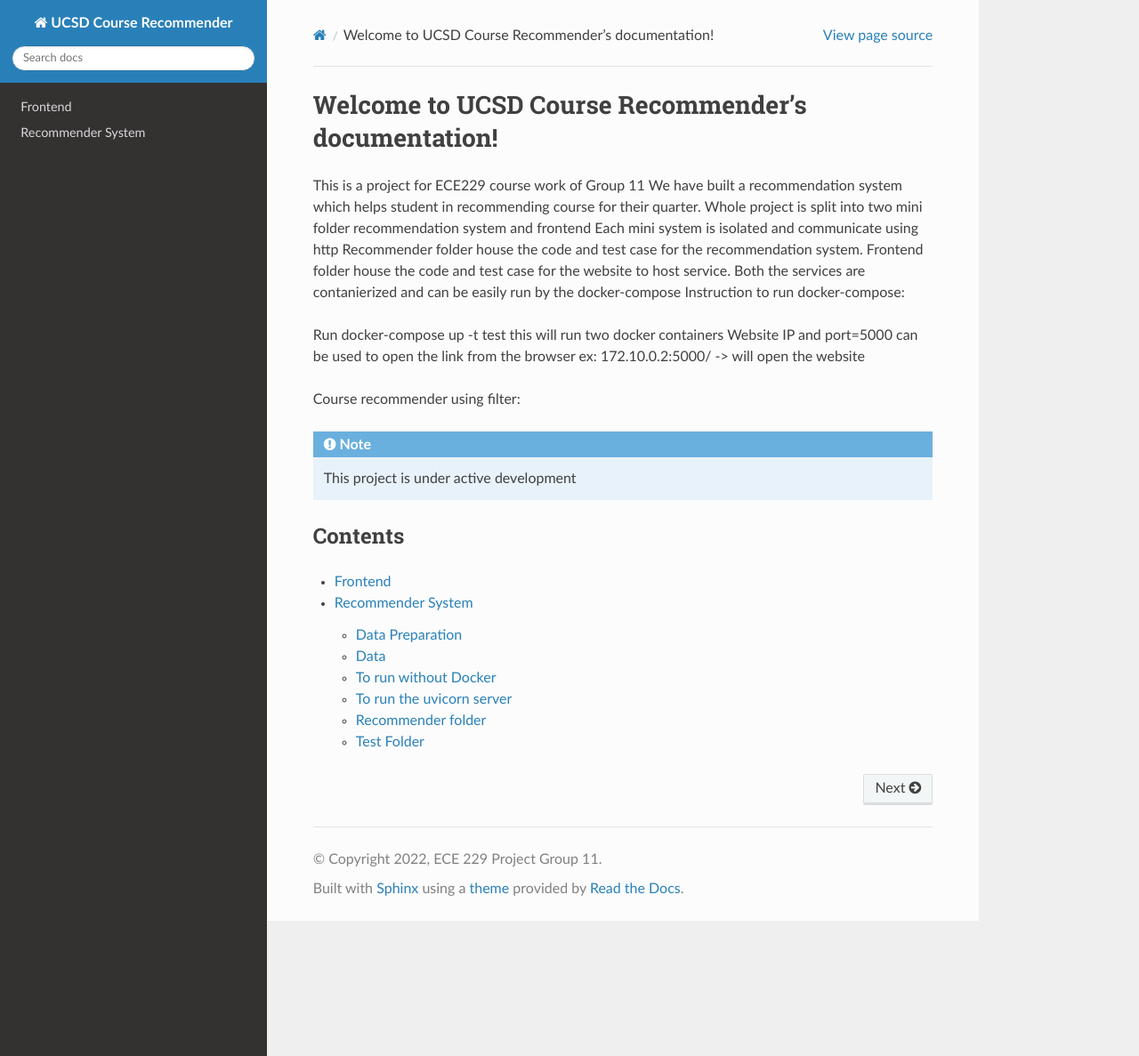
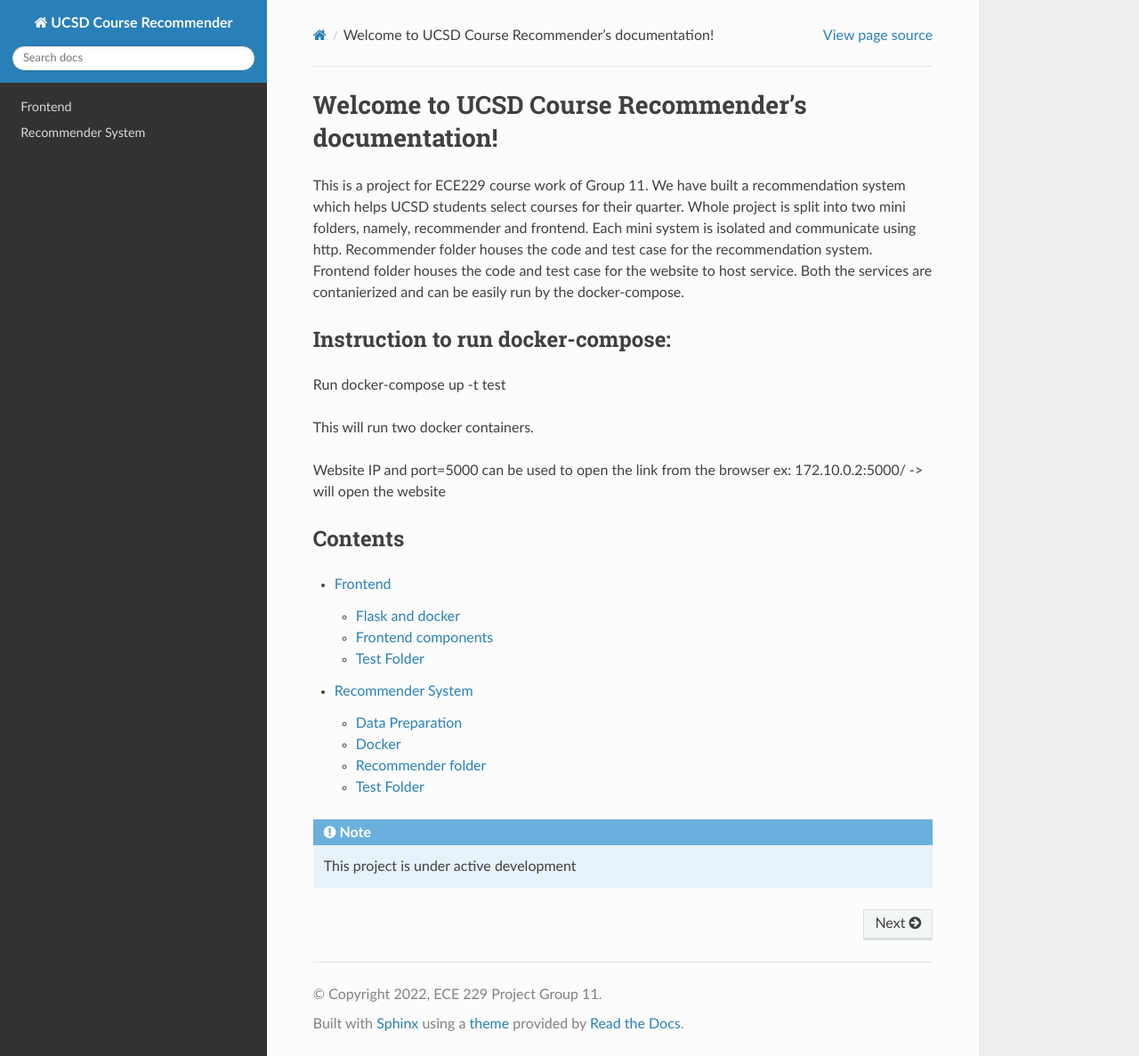
Before and after one commit to cedricchao/ECE229_Group11_Project, a Sphinx documentation site: the page built from docs/source/index.rst, in a window 1280 px wide and 1187 px high. Shown: the whole window at 89% size. Built offline with Sphinx 7.4.7 and the Read the Docs theme 2.0.0, drawn with Linux system fonts in a browser that asks for light colours.

Commit message:
minor changes made to documentation

```diff
--- a/docs/source/frontend_readme.rst
+++ b/docs/source/frontend_readme.rst
@@ -3,6 +3,10 @@ Frontend
 
 We are using flask api to host the website.
 The frontend and backend are connected by rest api.
+
+Flask and docker
+---------------------
+
 Flask loads the static file and the dynamic content are loaded using the ajax method.
 For ploting the graph on the webpage, we use plotly js and ajax to get the data from dataend server.
 
@@ -14,6 +18,9 @@ Below step run provides the IP of the flask you can connect to on your local mac
 
 docker build . -t tagname
 docker run -it -p 5000:5000 tagname
+
+Frontend components
+--------------------------------
 
 **templates**: This folder has the static webpage elements required for flask
 
@@ -40,6 +47,9 @@ docker run -it -p 5000:5000 tagname
 
 	.. automethod:: __init__
 
+Test Folder
+----------------------
+
 **test**: This folder has the test case for python files
 
 .. autofunction:: test_course_eval.test_getprofname
--- a/docs/source/index.rst
+++ b/docs/source/index.rst
@@ -6,24 +6,24 @@
 Welcome to UCSD Course Recommender's documentation!
 ===================================================
 
-This is a project for ECE229 course work of Group 11
-We have built a recommendation system which helps student in recommending course for their quarter.
-Whole project is split into two mini folder recommendation system and frontend
-Each mini system is isolated and communicate using http
-Recommender folder house the code and test case for the recommendation system.
-Frontend folder house the code and test case for the website to host service.
-Both the services are contanierized and can be easily run by the docker-compose
+This is a project for ECE229 course work of Group 11.
+We have built a recommendation system which helps UCSD students select courses for their quarter.
+Whole project is split into two mini folders, namely, recommender and frontend.
+Each mini system is isolated and communicate using http.
+Recommender folder houses the code and test case for the recommendation system.
+Frontend folder houses the code and test case for the website to host service.
+Both the services are contanierized and can be easily run by the docker-compose.
+
 Instruction to run docker-compose:
+-----------------------------------------
 
 Run docker-compose up -t test
-this will run two docker containers
+
+This will run two docker containers.
+
 Website IP and port=5000 can be used to open the link from the browser
 ex: 172.10.0.2:5000/ -> will open the website
 
-Course recommender using filter:
-
-.. note::
-    This project is under active development
 
 Contents
 --------
--- a/docs/source/recommender_readme.rst
+++ b/docs/source/recommender_readme.rst
@@ -8,29 +8,29 @@ Data Preparation
 ----------------------------
 
 Embedding extraction is used to extract the embedding and store them in the numpy file.
-Umap embedding is used to plot the course similarity on 2D is also generated and stored in numpy file.
-Along with this mapping between the course name and embedding index
+
+**Data folder** has the data extracted and stored using embedding extraction file.
+Umap embedding is used to plot the course similarity on 2D is also generated and stored in numpy file
+along with this mapping between the course name and embedding index.
 
 For nearest neighbour algorithm, we use Faiss library from facebook which is tested on 1B search points and it's fast.
 
-Data
-----------------------
-
-This folder has the data extracted and stored using embedding extraction file.
+requirment.txt comprises all python libraries used in the project.
 
 
-requirment.txt has all libraries used.
+Docker
+------------------------
 
 The Docker file has the instruction to containerize the application.
 Docker image is already in docker hub and can be pulled by
 docker pull sumukhbadam/recommender:latest
 
-To run without Docker
---------------------------
+**To run without Docker**
+
 pip install -r requirments.txt
 
-To run the uvicorn server
------------------------------
+**To run the uvicorn server**
+
 uvicorn recommender.asgi:app --host 0.0.0.0
 
 Recommender folder
```
Also changed, not shown: other parts of docs/source/index.rst (+3 -0 lines), 3 other files.
